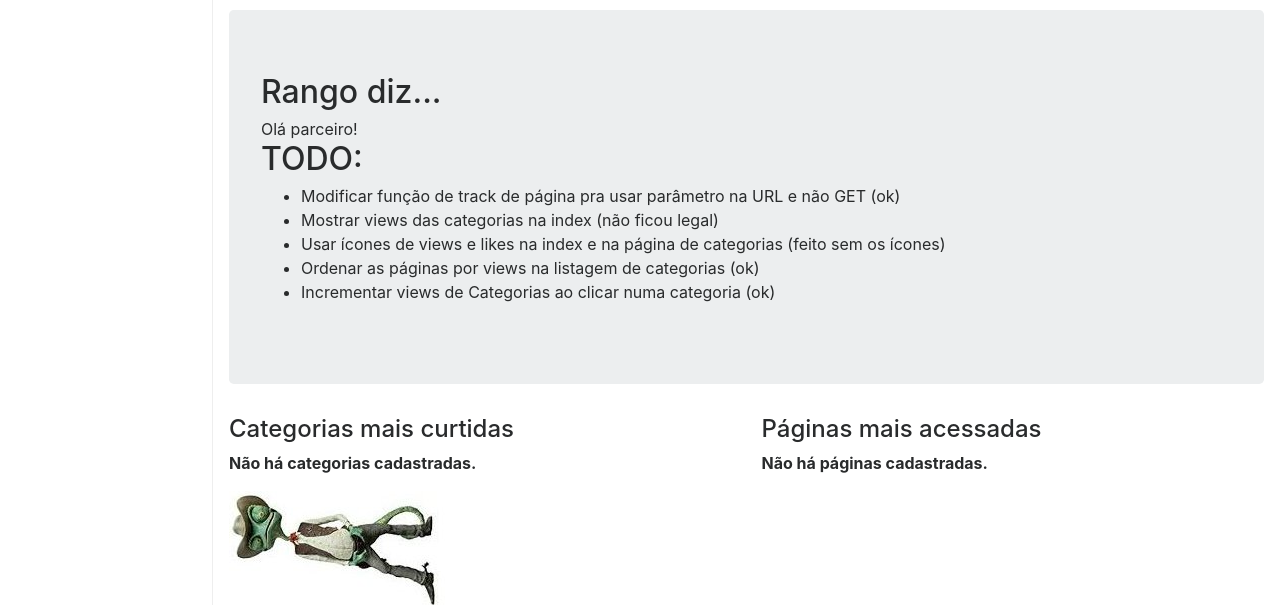
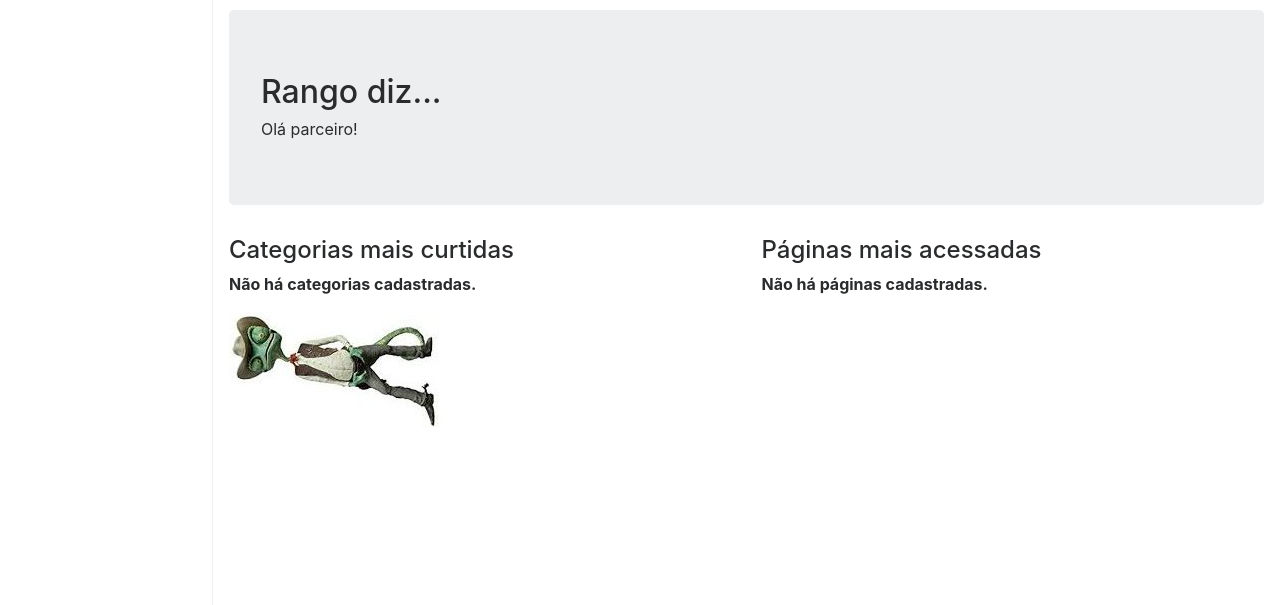
Before and after one commit to marrcandre/twd_bsi_2018, a Django app: page / in a window 1280 px wide. Shown: the part 56-661 px from the top of the page. Run offline with Django 3.2, Linux system fonts and the light colour scheme; data that the repository does not hold is empty; some libraries are stand-ins or nearby versions.

Commit message:
Revisão dos TODOs

```diff
--- a/tango_with_django_project/templates/rango/base.html
+++ b/tango_with_django_project/templates/rango/base.html
@@ -2,7 +2,6 @@
 
 {% load staticfiles %}
 {% load rango_template_tags %}
-<!-- TODO colocar css e js estático -->
 
 <html lang="en">
 <head>
--- a/tango_with_django_project/templates/rango/index.html
+++ b/tango_with_django_project/templates/rango/index.html
@@ -11,15 +11,6 @@
         {% else %}
             Olá parceiro!
         {% endif %}
-
-        <h2> TODO:</h2>
-    <ul>
-        <li> Modificar função de track de página pra usar parâmetro na URL e não GET (ok)</li>
-        <li> Mostrar views das categorias na index (não ficou legal) </li>
-        <li> Usar ícones de views e likes na index e na página de categorias (feito sem os ícones) </li>
-        <li> Ordenar as páginas por views na listagem de categorias (ok) </li>
-        <li> Incrementar views de Categorias ao clicar numa categoria (ok)</li>
-    </ul>
     </div>
 
     <div class="row marketing">
```
Also changed, not shown: README.md.
